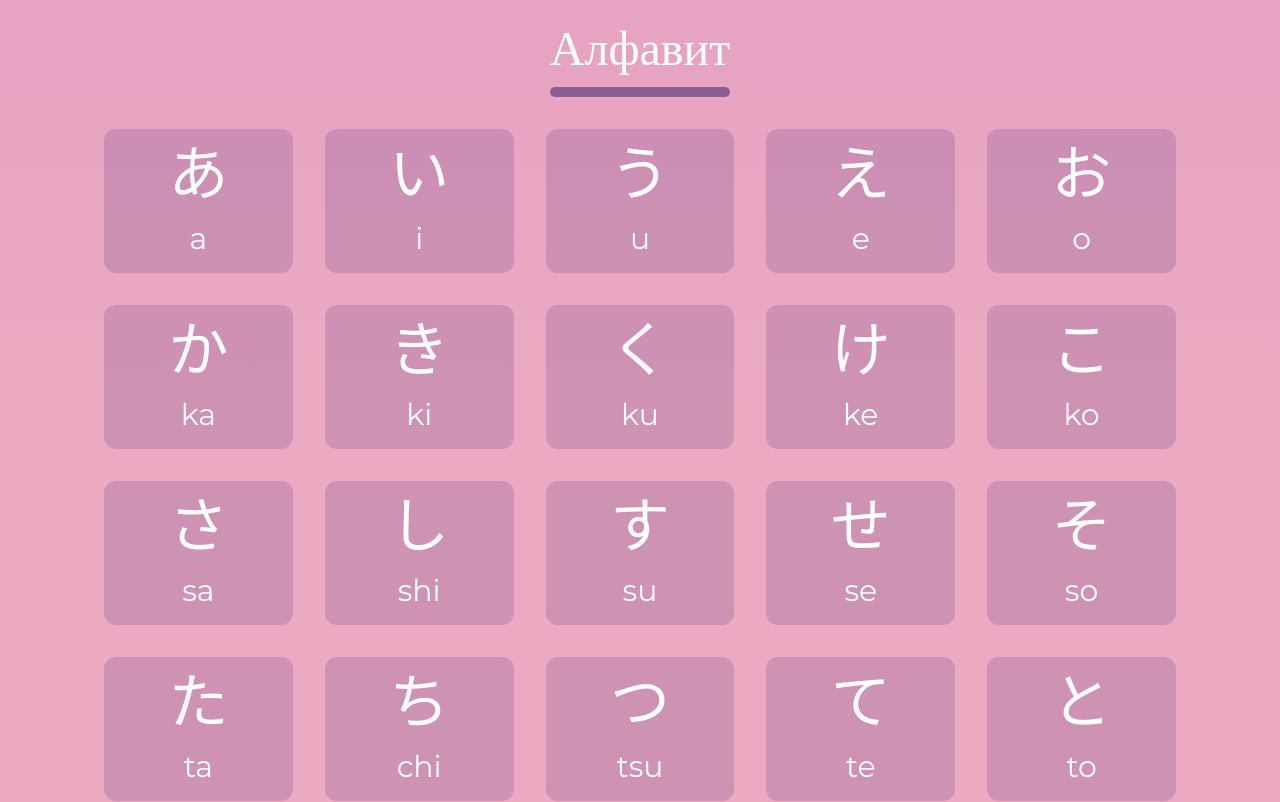
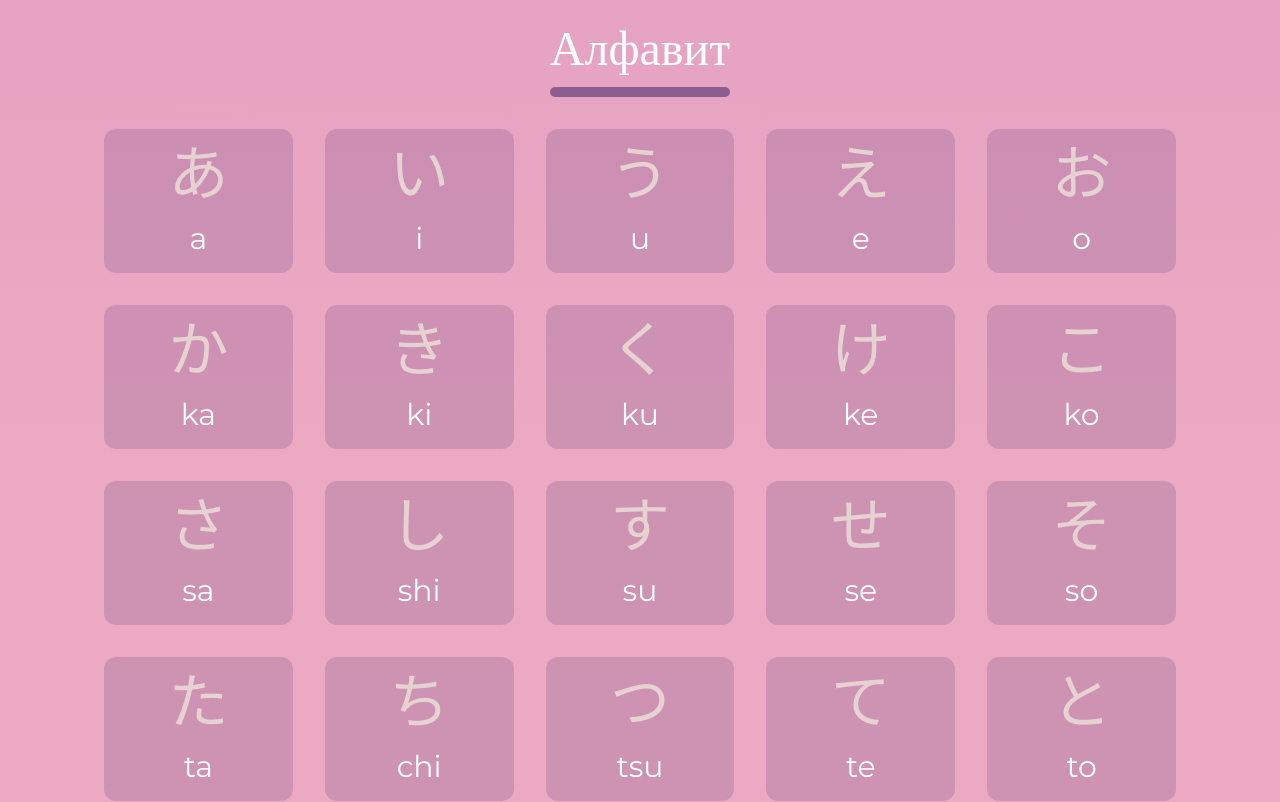
Before and after one commit to makesomelayouts/hirakata, a React (Vite) app: page /hiragana in a window 1280 px wide. Shown: the part 1740-2542 px from the top of the page. Built offline with nearby package versions, Linux system fonts and the light colour scheme; a web font is replaced by a local one.

Commit message:
Update hover effect for better UX

```diff
--- a/src/pages/Hiragana.jsx
+++ b/src/pages/Hiragana.jsx
@@ -139,20 +139,24 @@ function Hiragana() {
 
         <div className="grid grid-cols-5 gap-8 mt-8 w-full">
           {chars.map((char, index) => {
-            const jpChar = getJapaneseChar(char); // Функция для получения японского символа
+            const jpChar = getJapaneseChar(char);
             return (
               <motion.div
                 key={index}
-                className="flex flex-col items-center justify-center p-4 bg-[#8C5D91]/30 rounded-xl hover:bg-[#8C5D91]/50 transition-colors"
+                className="group flex flex-col items-center justify-center p-4 bg-[#8C5D91]/30 rounded-xl transition-colors relative cursor-pointer"
                 whileHover={{ scale: 1.05 }}
+                onClick={() => AudioManager.play(char)}
               >
-                <p
-                  className="font-jp text-6xl cursor-pointer hover:text-[#E7D2D2] active:text-[#5B3569]"
-                  onClick={() => AudioManager.play(char)}
-                >
+                {/* Hover overlay */}
+                <div className="absolute inset-0 bg-[#5B3569] opacity-0 group-hover:opacity-50 rounded-xl transition-opacity" />
+
+                {/* Content */}
+                <p className="font-jp text-6xl z-10 text-[#E7D2D2] group-hover:text-white">
                   {jpChar}
                 </p>
-                <p className="font-body text-3xl mt-4">{char}</p>
+                <p className="font-body text-3xl mt-4 z-10 text-white">
+                  {char}
+                </p>
               </motion.div>
             );
           })}
```
